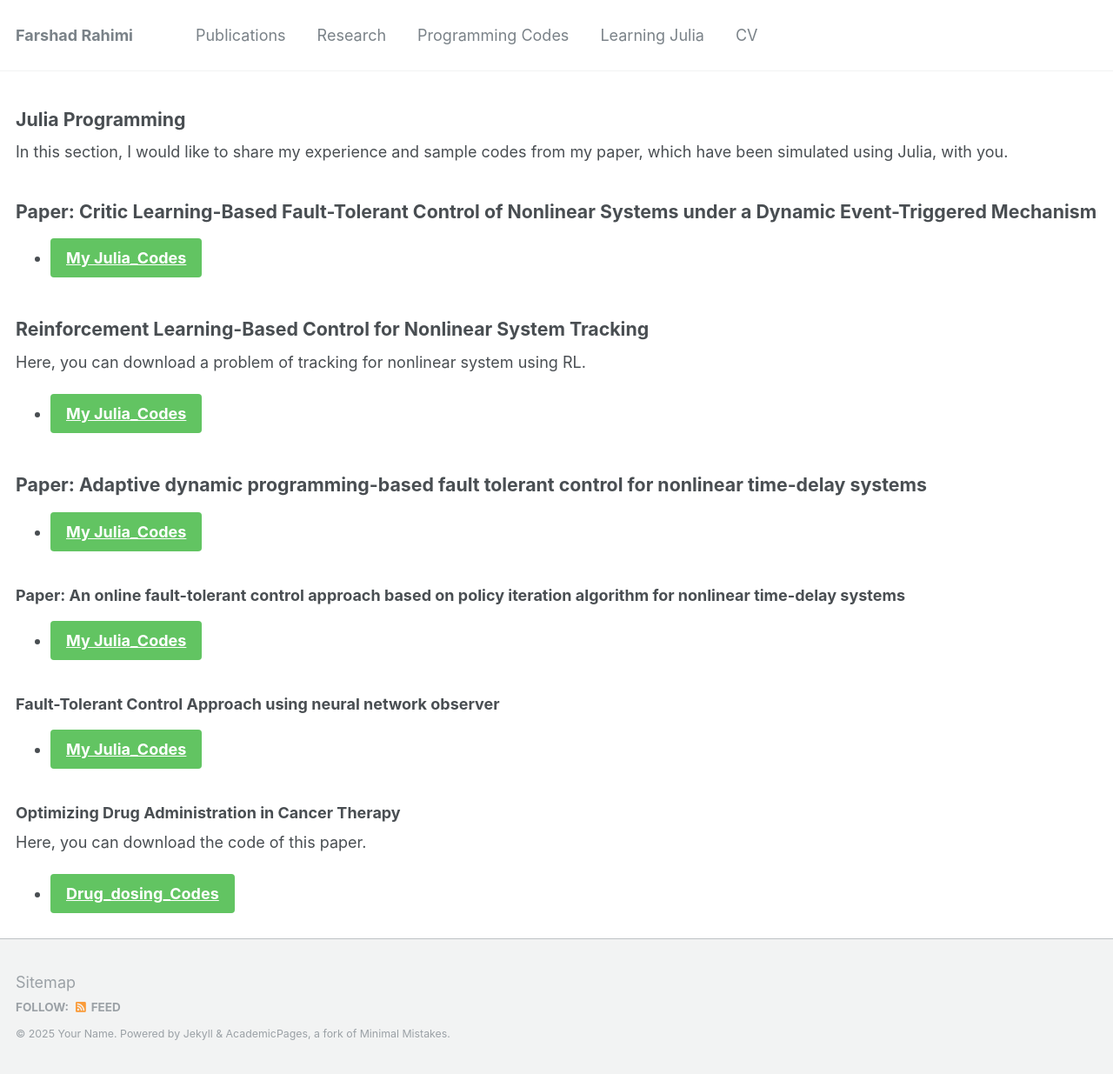
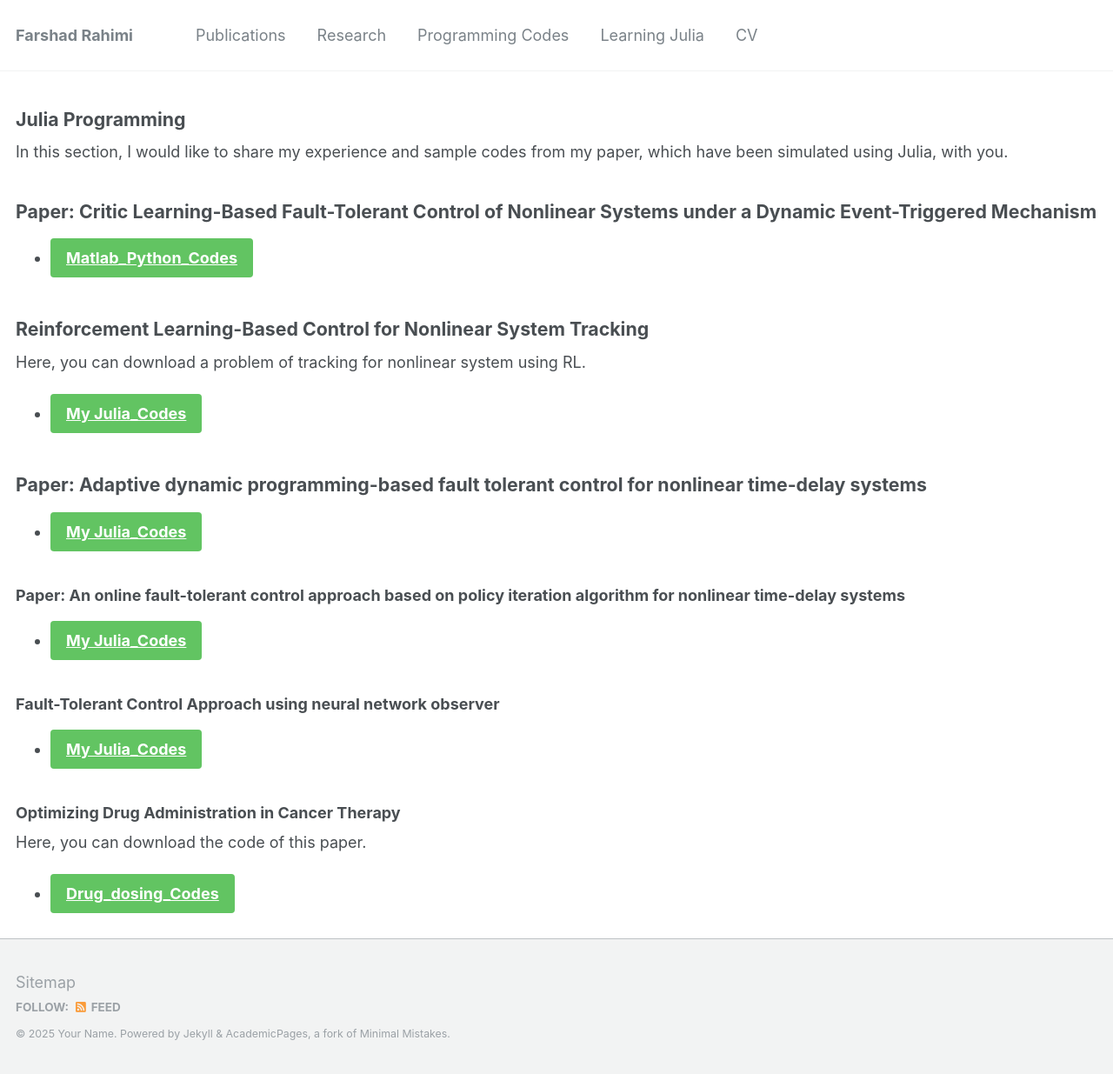
Before and after one commit to Farshad-Rahimi/FarshadRahimi, a Jekyll site: the page built from _teaching/2015-spring-teaching-3.md, in a window 1280 px wide. Shown: the whole page at 87% size. Built offline with Jekyll 4.4.1, drawn with Linux system fonts in a browser that asks for light colours.

Commit message:
Update 2015-spring-teaching-3.md

```diff
--- a/_teaching/2015-spring-teaching-3.md
+++ b/_teaching/2015-spring-teaching-3.md
@@ -13,7 +13,7 @@ In this section, I would like to share my experience and sample codes from my pa
 
 {: .text-justify style="font-size: 16pt" reversed="reversed"}
 ### Paper: Critic Learning-Based Fault-Tolerant Control of Nonlinear Systems under a Dynamic Event-Triggered Mechanism
-- [My Julia_Codes](https://farshad-rahimi.github.io/FarshadRahimi/files/paper_event.rar){: .btn .btn--success .btn--large}
+- [Matlab_Python_Codes](https://farshad-rahimi.github.io/FarshadRahimi/files/paper_event.rar){: .btn .btn--success .btn--large}
 
 {: .text-justify style="font-size: 16pt" reversed="reversed"}
 ### Reinforcement Learning-Based Control for Nonlinear System Tracking
```
